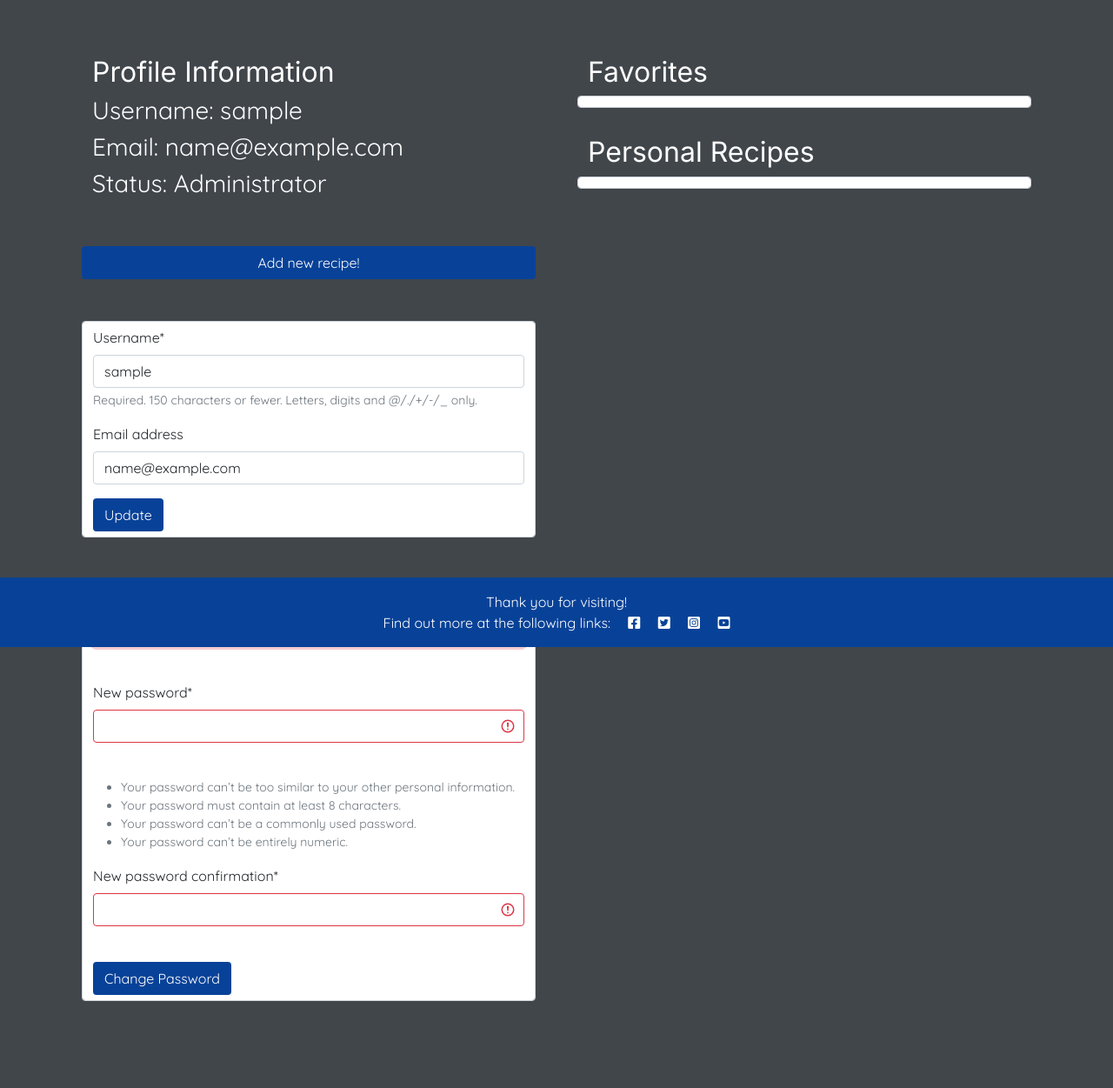
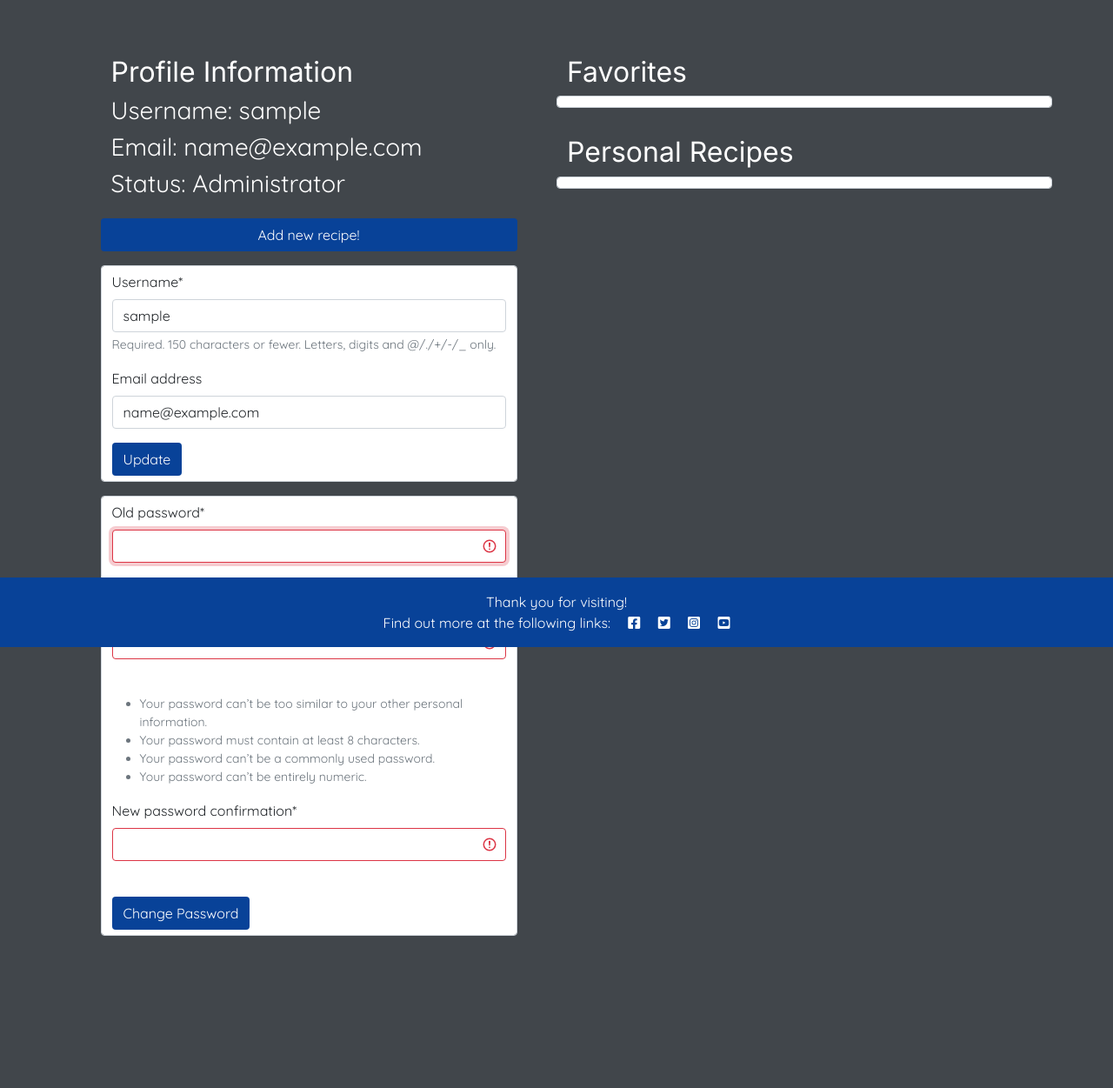
Before and after one commit to Code-Institute-Submissions/CI_PP4_TheosKitchen, a Django app: page /profile in a window 1280 px wide. Shown: the part 56-1307 px from the top of the page at 87% size. After the commit the page ends 1132 px from the top, so only its background shows below. Run offline with Django 3.2, Linux system fonts and the light colour scheme; the visitor is signed in with stand-in values (Sample User, id 1); data that the repository does not hold is empty; some libraries are stand-ins or nearby versions.

Commit message:
css styling on profile page

```diff
--- a/static/css/style.css
+++ b/static/css/style.css
@@ -215,12 +215,21 @@ main h1, main h3, #recipe, .comments,
 /* Media Queries */
 
 @media screen and (max-width: 1200px) {
+
+    .profile {
+        font-size: 85%;
+    }
+
     .card .list-group {
         font-size: 90%;
     }
 
     .card-body h5 {
         font-size: 90%;
+    }
+
+    .form-control {
+        font-size: 85%;
     }
 }
 
@@ -231,6 +240,10 @@ main h1, main h3, #recipe, .comments,
 
     .card-body h5 {
         font-size: 95%;
+    }
+
+    .profile {
+        font-size: 75%;
     }
 }
 
@@ -246,6 +259,10 @@ main h1, main h3, #recipe, .comments,
     .card-body h5 {
         font-size: 100%;
     }
+
+    .profile {
+        font-size: 80%;
+    }
 }
 
 @media screen and (max-width: 500px) {
--- a/templates/profile.html
+++ b/templates/profile.html
@@ -5,59 +5,59 @@
 {% block content %}
 <!-- User Profile Page -->
 <div class="container">
-    <div class="row">
-        <div class="col-6 mt-3" id="profile">
-            <div class="container">
+    <div class="row" id="profile">
+        <div class="col-md-6 mt-3">
+            <div class="col-md-10 mx-auto">
                 <div class="row">
                     <div class="col-md-12">
-                        <h2 class="title">Profile Information</h2>
-                        <h3>Username: {{ user.username }}</h3>
-                        <h3>Email: {{ user.email }}</h3>
+                        <h2 class="profile title">Profile Information</h2>
+                        <h3 class="profile">Username: {{ user.username }}</h3>
+                        <h3 class="profile">Email: {{ user.email }}</h3>
                         {% if user.is_superuser %}
-                        <h3>Status: Administrator</h3>
+                        <h3 class="profile">Status: Administrator</h3>
                         {% else %}
-                        <h3>Status: User</h3>
+                        <h3 class="profile">Status: User</h3>
                         {% endif %}
                     </div>
-                    <a class="btn mt-5" href="/add_recipe">Add new recipe!</a>
-                    <form class="form-control mt-5 box-shadow" id="profile_form" method="post" action="{% url 'profile' %}" enctype="multipart/form-data">
+                    <a class="btn mt-3 profile" href="/add_recipe">Add new recipe!</a>
+                    <form class="form-control mt-3 box-shadow profile" id="profile_form" method="post" action="{% url 'profile' %}" enctype="multipart/form-data">
                         {% csrf_token %}
                         {{ user_form | crispy }}
                         {% if redirect_field_value %}
                         <input type="hidden" name="{{ redirect_field_name }}" value="{{ redirect_field_value }}" />
                         {% endif %}
-                        <button class="btn" type="submit">Update</button>
+                        <button class="btn profile" type="submit">Update</button>
                     </form>
-                    <form method="POST" id="password_change_form" action="{% url 'password_change' %}" class=" form-control mt-5 box-shadow">
+                    <form method="POST" id="password_change_form profile" action="{% url 'password_change' %}" class="form-control mt-3 box-shadow">
                         {% csrf_token %}
                         {{ password_change_form | crispy }}
                         {% if redirect_field_value %}
                         <input type="hidden" name="{{ redirect_field_name }}" value="{{ redirect_field_value }}" />
                         {% endif %}
-                        <button class="btn" type="submit">Change Password</button>
+                        <button class="btn profile" type="submit">Change Password</button>
                     </form>
                 </div>
             </div>
         </div>
-        <div class="col-6 mt-3">
-            <div class="container">
+        <div class="col-md-6 mt-3">
+            <div class="col-sm-12">
                 <div class="row" id="favorites">
-                    <h2 class="title">Favorites</h2>
+                    <h2 class="title profile">Favorites</h2>
                     <ul class="form-control">
                         {% for favorite in favorites %}
                         <li class="list-group-item">
-                            <a class="nav-item" href="{% url 'recipe_detail' favorite.slug %}">{{ favorite.recipe_name }}</a>
+                            <a class="nav-item profile" href="{% url 'recipe_detail' favorite.slug %}">{{ favorite.recipe_name }}</a>
                         </li>
                         {% endfor %}
                     </ul>
                 </div>
                 <div class="row" id="personal_recipes">
-                    <h2 class="title mt-3">Personal Recipes</h2>
+                    <h2 class="title mt-3 profile">Personal Recipes</h2>
                     <ul class="form-control">
                         {% for author in personal_recipes %}
                         <li class="list-group-item">
-                            <a class="nav-item" href="{% url 'edit_recipe' author.slug %}">{{ author.recipe_name }}</a>
-                            <a class="nav-item" id="delete-button" href="{% url 'delete' author.slug %}">Delete</a>
+                            <a class="nav-item profile" href="{% url 'edit_recipe' author.slug %}">{{ author.recipe_name }}</a>
+                            <a class="nav-item profile" id="delete-button" href="{% url 'delete' author.slug %}">Delete</a>
                         </li>
                         {% endfor %}
                     </ul>
```
